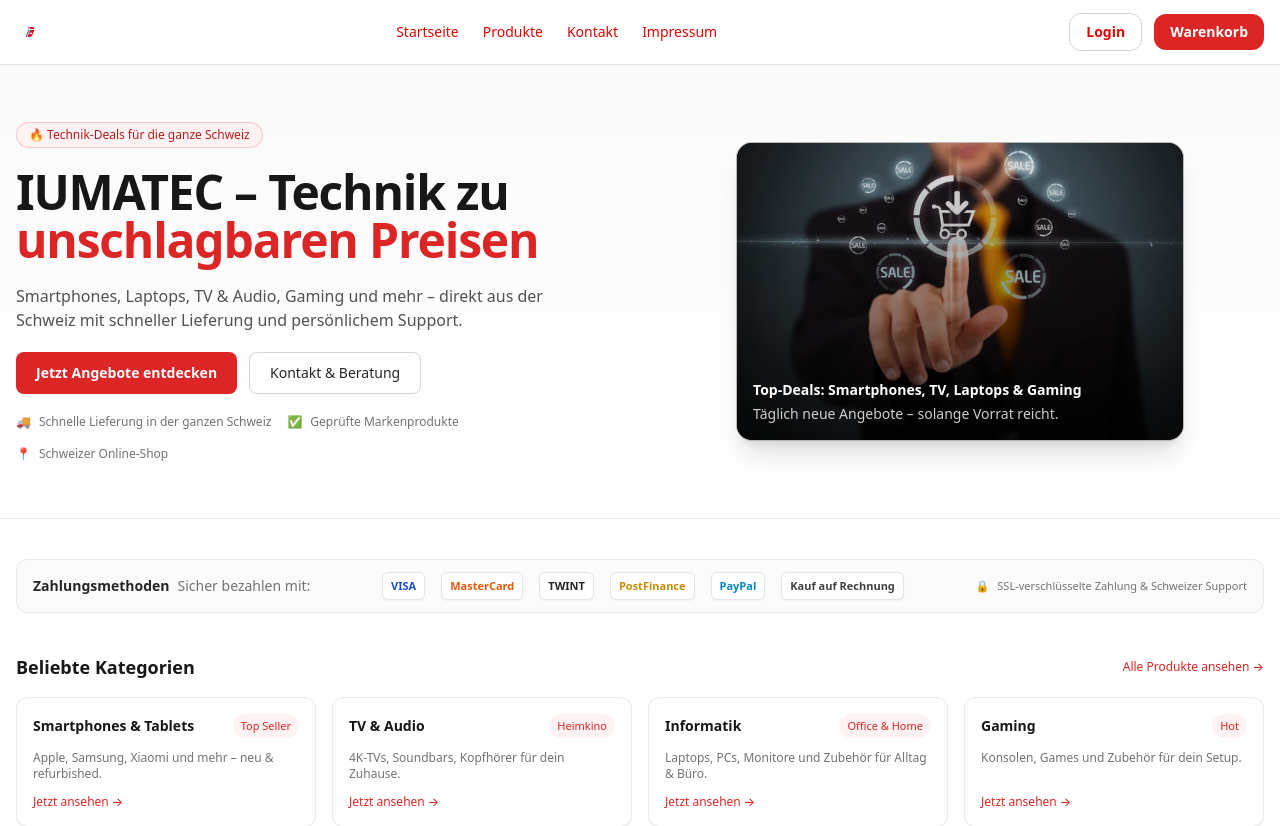
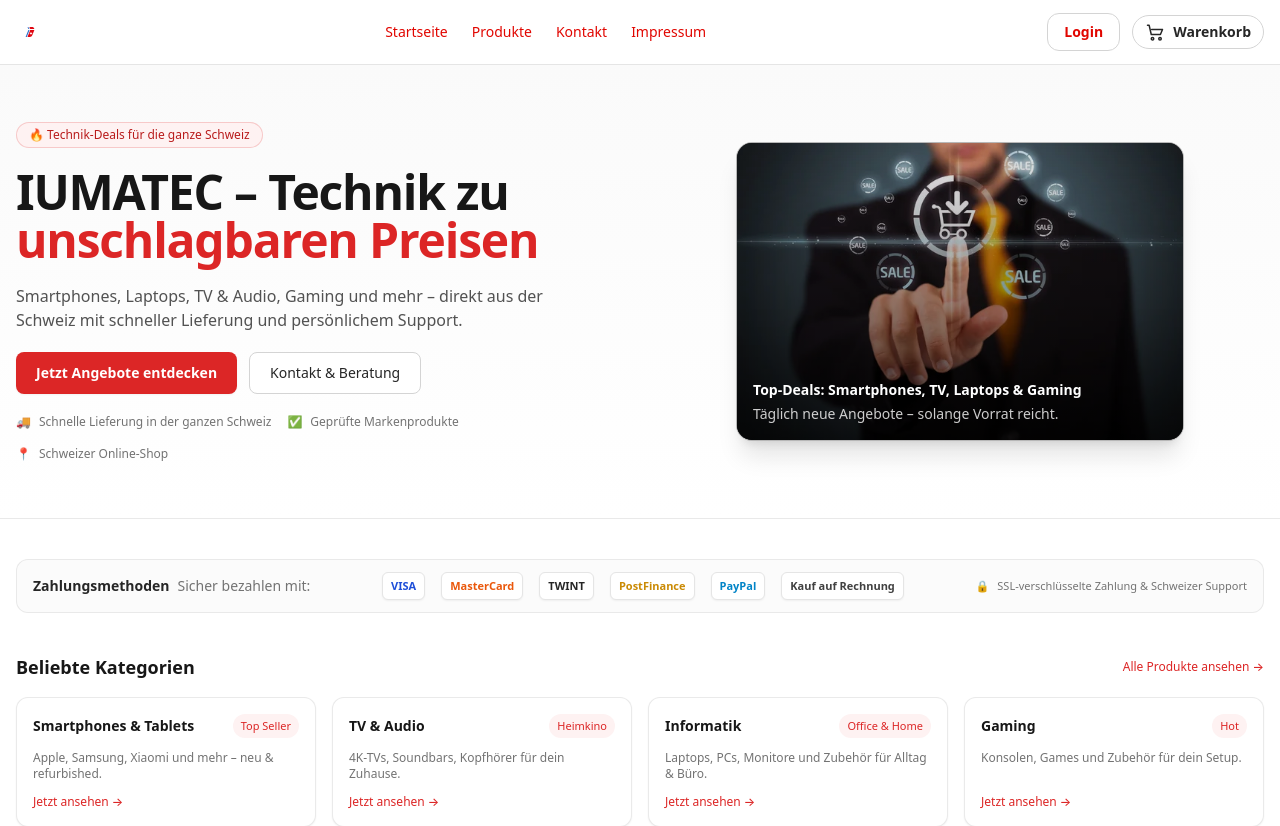
Before and after one commit to celsoneves32/iumatec-site, a Next.js app: page / in a window 1280 px wide. Shown: the top 826 px of the page. Built offline with nearby package versions, Linux system fonts and the light colour scheme.

Commit message:
Update CartStatus.tsx

```diff
--- a/components/CartStatus.tsx
+++ b/components/CartStatus.tsx
@@ -3,6 +3,25 @@
 
 import Link from "next/link";
 import { useCart } from "@/context/CartContext";
+
+function CartIcon(props: React.SVGProps<SVGSVGElement>) {
+  return (
+    <svg
+      viewBox="0 0 24 24"
+      aria-hidden="true"
+      {...props}
+      fill="none"
+      stroke="currentColor"
+      strokeWidth="1.8"
+      strokeLinecap="round"
+      strokeLinejoin="round"
+    >
+      <circle cx="9" cy="20" r="1.5" />
+      <circle cx="18" cy="20" r="1.5" />
+      <path d="M3 4h2l2.5 11h11L21 9H8" />
+    </svg>
+  );
+}
 
 export default function CartStatus() {
   const { items } = useCart();
@@ -11,17 +30,17 @@ export default function CartStatus() {
     (sum: number, item: any) => sum + (item.quantity ?? 1),
     0
   );
-
   const hasItems = count > 0;
 
   return (
     <Link
       href="/cart"
-      className="inline-flex items-center gap-2 px-4 py-2 rounded-xl bg-red-600 text-white text-sm font-semibold hover:bg-red-700 transition"
+      className="inline-flex items-center gap-2 rounded-full border border-neutral-300 px-3 py-1.5 text-sm font-semibold text-neutral-800 hover:bg-neutral-100 transition"
     >
-      <span>Warenkorb</span>
+      <CartIcon className="h-5 w-5" />
+      <span className="hidden sm:inline">Warenkorb</span>
       {hasItems && (
-        <span className="inline-flex items-center justify-center min-w-[24px] h-6 rounded-full bg-white text-red-600 text-xs font-bold px-2">
+        <span className="inline-flex items-center justify-center min-w-[22px] h-5 rounded-full bg-red-600 text-white text-xs font-bold px-1.5">
           {count}
         </span>
       )}
```
